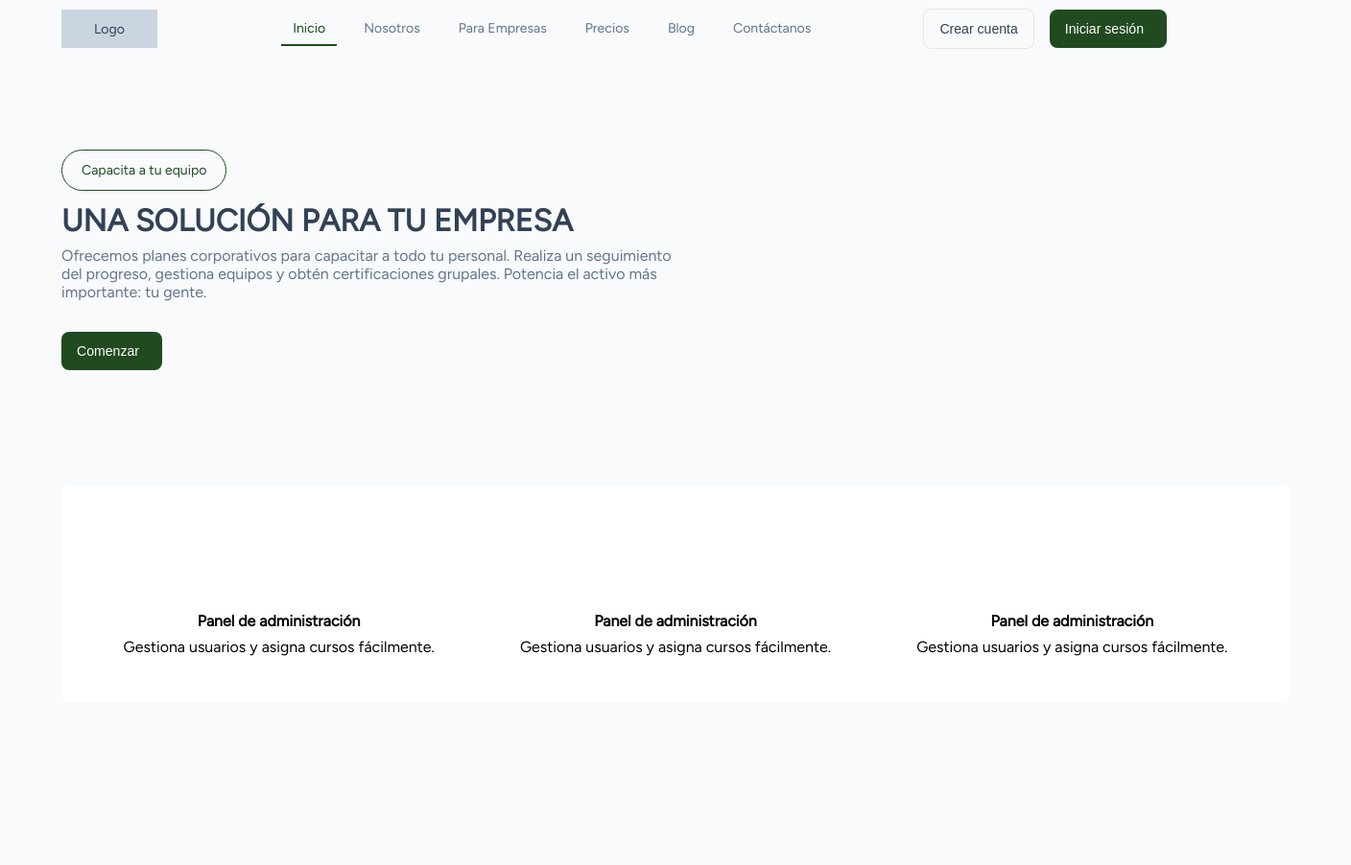
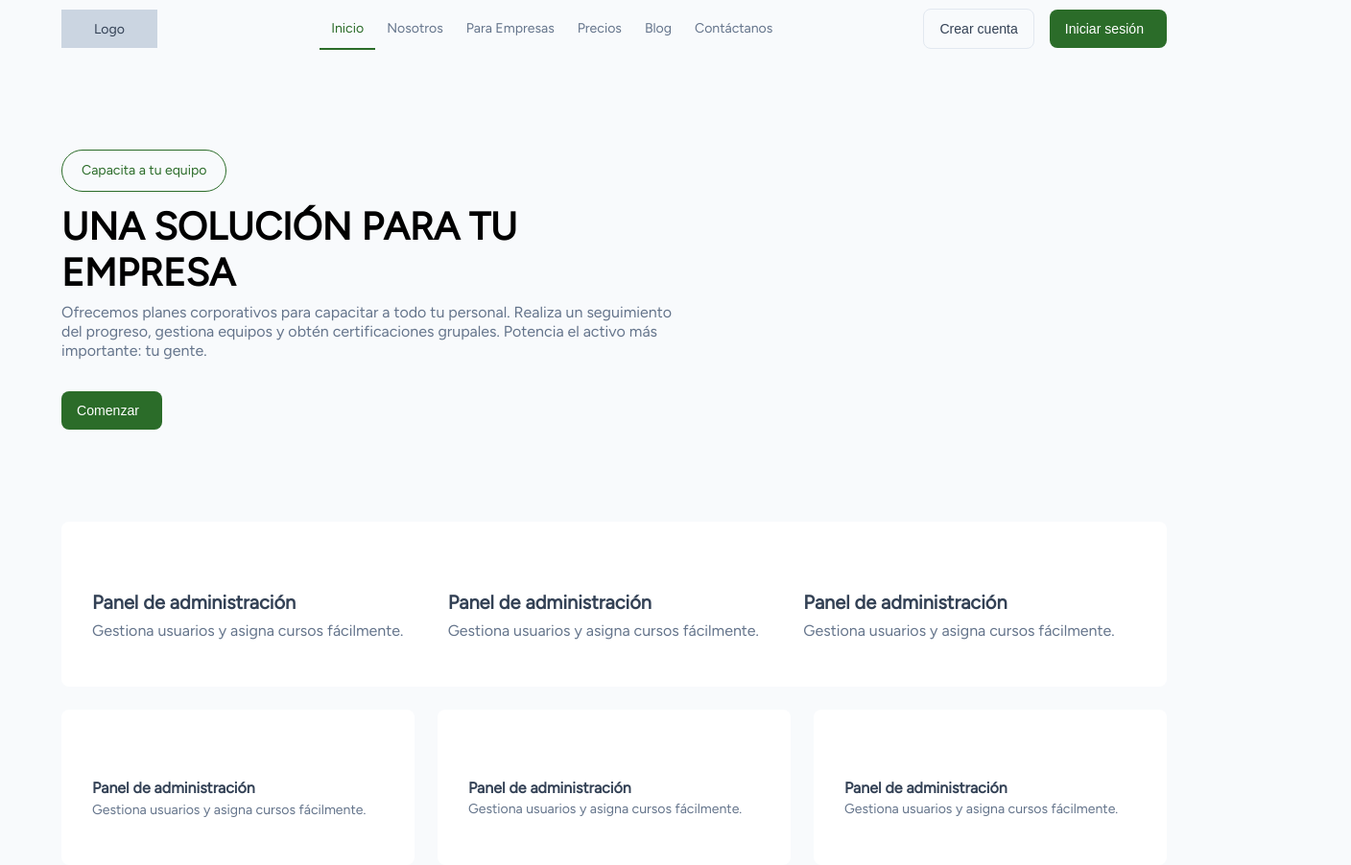
Before and after one commit to AdolfoSepulveda/shiski, a website: page index.html in a window 1280 px wide. Shown: the whole page at 96% size, 1408 px wide, since content can reach past the window. Before the commit the page ends 800 px from the top, so only its background shows below. Drawn offline with Linux system fonts and the light colour scheme; some icons are missing.

Commit message:
agregué las tarjetas, ajusté estilos para hacerlos más escalables y en la barra de navegación hice modificaciones en los items en estado hover y convertí el menú en un menú hamburguesa cuando la pantalla es menor que 1080px

```diff
--- a/index.html
+++ b/index.html
@@ -11,35 +11,71 @@
 </head>
 <body>
   <div class="content-wrapper" style="display: flex; flex-direction: column; gap: var(--spacing-sm); padding-top: var(--spacing-7xl); padding-bottom: var(--spacing-7xl); padding-left: var(--spacing-5xl); padding-right: var(--spacing-5xl);">
-    <p class="text-brand text-small pill-text">Capacita a tu equipo</p>
+    <p class="text-brand small pill-text">Capacita a tu equipo</p>
     <div style="display: flex; flex-direction: column; gap: var(--spacing-xs);">
-    <h1>UNA SOLUCIÓN PARA TU EMPRESA</h1>
-    <p class="text-body text-subtle" >Ofrecemos planes corporativos para capacitar a todo tu personal. Realiza un seguimiento del progreso, gestiona equipos y obtén certificaciones grupales. Potencia el activo más importante: tu gente.</p>
+    <span class="display-40">UNA SOLUCIÓN PARA TU EMPRESA</span>
+    <p class="body text-subtle" >Ofrecemos planes corporativos para capacitar a todo tu personal. Realiza un seguimiento del progreso, gestiona equipos y obtén certificaciones grupales. Potencia el activo más importante: tu gente.</p>
     <button class="btn btn-primary btn-md" style="margin-top: var(--spacing-xl); align-self: flex-start;">Comenzar <i class="iconoir-arrow-right"></i></button>
     </div>
   </div>
 
-      <div style="width: 100%; padding-left: var(--spacing-5xl); padding-right: var(--spacing-5xl);">
-         <div style="background-color: var(--bg-body); border-radius: var(--radius-sm); padding-left: var(--spacing-2xl); padding-right: var(--spacing-2xl); padding-top: var(--spacing-4xl); padding-bottom: var(--spacing-4xl); display: flex; flex-direction: row; gap: var(--spacing-xl); margin-top: var(--spacing-xl); align-items: flex-start;">
-          <div style="display: flex; flex-direction: column; gap: var(--spacing-xl); align-items: center; width: 100%;">
-              <i data-iconoir="ReportColumns" style="width: 60px; height: 60px; color: var(--text-color-brand);"></i>
-              <div class="container" style="display: flex; flex-direction: column; gap: var(--spacing-xs); text-align: center;">
-                <h4 style="color: var(--text-color-default);">Panel de administración</h4>
-                <p style="color: var(--text-color-subtle);">Gestiona usuarios y asigna cursos fácilmente.</p>
+      <div style="padding-left: var(--spacing-5xl); padding-right: var(--spacing-5xl);">
+         <div class="card-container">
+           <div class="card-content">
+             <div class="card-item">
+               <i class="iconoir-report-columns body"></i>
+               <div class="card-text-container" style="gap: var(--spacing-xs);">
+                 <h4 class="text-default">Panel de administración</h4>
+                 <p class=" body text-subtle">Gestiona usuarios y asigna cursos fácilmente.</p>
                </div>
              </div>
-            <div style="display: flex; flex-direction: column; gap: var(--spacing-xl); align-items: center; width: 100%;">
-              <i data-iconoir="ReportColumns" style="width: 60px; height: 60px; color: var(--text-color-brand);"></i>
-              <div class="container" style="display: flex; flex-direction: column; gap: var(--spacing-xs); text-align: center;">
-                <h4 style="color: var(--text-color-default);">Panel de administración</h4>
-                <p style="color: var(--text-color-subtle);">Gestiona usuarios y asigna cursos fácilmente.</p>
+             <!-- Repetir para los otros dos items -->
+              <div class="card-item">
+               <i class="iconoir-report-columns text-body"></i>
+               <div class="card-text-container" style="gap: var(--spacing-xs);">
+                 <h4 class="text-default">Panel de administración</h4>
+                 <p class=" text-body text-subtle">Gestiona usuarios y asigna cursos fácilmente.</p>
                </div>
              </div>
-            <div style="display: flex; flex-direction: column; gap: var(--spacing-xl); align-items: center; width: 100%;">
-              <i data-iconoir="ReportColumns" style="width: 60px; height: 60px; color: var(--text-color-brand);"></i>
-              <div class="container" style="display: flex; flex-direction: column; gap: var(--spacing-xs); text-align: center;">
-                <h4 style="color: var(--text-color-default);">Panel de administración</h4>
-                <p style="color: var(--text-color-subtle);">Gestiona usuarios y asigna cursos fácilmente.</p>
+             <div class="card-item">
+               <i class="iconoir-report-columns text-body"></i>
+               <div class="card-text-container" style="gap: var(--spacing-xs);">
+                 <h4 class="text-default">Panel de administración</h4>
+                 <p class=" text-body text-subtle">Gestiona usuarios y asigna cursos fácilmente.</p>
+               </div>
+             </div>
+           </div>
+         </div>
+        </div>
+        <div class="cards-wrapper" style="padding-left: var(--spacing-5xl); padding-right: var(--spacing-5xl);">
+           <div class="card-content">
+             <div class="card-item">
+               <i class="iconoir-report-columns text-body"></i>
+               <div class="card-text-container" style="gap: var(--spacing-xxs);">
+                 <span class="body bold text-default">Panel de administración</span>
+                 <p class=" small text-subtle">Gestiona usuarios y asigna cursos fácilmente.</p>
+               </div>
+               </div>
+             </div>
+             <!-- Repetir para los otros dos items -->
+              <div class="card-content">
+              <div class="card-item">
+               <i class="iconoir-report-columns text-body"></i>
+               <div class="card-text-container" style="gap: var(--spacing-xxs);">
+                 <span class="text-body bold text-default">Panel de administración</span>
+                 <p class=" text-small text-subtle">Gestiona usuarios y asigna cursos fácilmente.</p>
+               </div>
+              </div>
+             </div>
+             <div class="card-content">
+             <div class="card-item">
+               <i class="iconoir-report-columns text-body"></i>
+               <div class="card-text-container" style="gap: var(--spacing-xxs);">
+                 <span class="text-body bold text-default">Panel de administración</span>
+                 <p class=" text-small text-subtle">Gestiona usuarios y asigna cursos fácilmente.</p>
+               </div>
+               </div>
+             </div>
            </div>
          </div>
         </div>
@@ -48,7 +84,11 @@
   <nav class="navbar">
     <div class="navbar-left">
       <div class="logo-placeholder">Logo</div>
+      <div class="hamburger-menu">
+        <i class="iconoir-menu-scale"></i>
       </div>
+    </div>
+    <div class="menu-wrapper">
       <ul class="menu">
           <li><a href="#" class="menu-item active">Inicio</a></li>
           <li><a href="#" class="menu-item">Nosotros</a></li>
@@ -57,10 +97,21 @@
           <li><a href="#" class="menu-item">Blog</a></li>
           <li><a href="#" class="menu-item">Contáctanos</a></li>
       </ul>
+    </div>
     <div class="navbar-right">
       <button class="btn btn-secondary btn-md">Crear cuenta</button>
       <button class="btn btn-primary btn-md">Iniciar sesión <i class="iconoir-arrow-right"></i></button>
     </div>
   </nav>
+  <script>
+    document.addEventListener('DOMContentLoaded', function() {
+      const hamburgerMenu = document.querySelector('.hamburger-menu');
+      const menuWrapper = document.querySelector('.menu-wrapper');
+
+      hamburgerMenu.addEventListener('click', function() {
+        menuWrapper.classList.toggle('active');
+      });
+    });
+  </script>
 </body>
 </html>
--- a/primitivos.css
+++ b/primitivos.css
@@ -7,10 +7,9 @@
   --brand-400: #6AC266;
   --brand-500: #43A740;
   --brand-600: #328930;
-  --brand-700: #2B6C29;
+  --brand-base: #2B6C29;
   --brand-800: #255625;
   --brand-950: #0D260D;
-  --brand-base: #214A21;
   --error-50: #FEF2F2;
   --error-100: #FEE2E2;
   --error-200: #FECACA;
--- a/styles.css
+++ b/styles.css
@@ -30,9 +30,9 @@
   --bg-error_light: var(--error-50);
   --bg-error_pressed: var(--error-800);
   --bg-onbrand_default: var(--brand-base);
-  --bg-onbrand_hover: var(--brand-800);
+  --bg-onbrand_hover: var(--brand-600);
   --bg-onbrand_light: var(--brand-50);
-  --bg-onbrand_pressed: var(--brand-700);
+  --bg-onbrand_pressed: var(--brand-800);
   --bg-pressed: var(--gris-100);
   --bg-surface: var(--gris-50);
   --bordes-default: var(--gris-200);
@@ -63,9 +63,10 @@ body {
   font-family: 'Figtree', sans-serif;
   width: 100%;
   box-sizing: border-box;
-  max-width: 1980px;
+  max-width: 1600px;
   margin: 0 auto;
   margin-top: 60px; /* Desplaza el contenido hacia abajo para dejar espacio a la barra de navegación */
+  overflow-x: hidden; /* Evita el scroll horizontal */
 }
 
 h1,
@@ -78,6 +79,7 @@ h4 {
 p {
   margin: 0;
 }
+
 
 /* Botones base */
 .btn {
@@ -163,7 +165,6 @@ p {
   margin: 0 auto; /* Centra el menú */
   padding: 0;
   display: flex;
-  gap: var(--spacing-md);
 }
 
 .navbar-left {
@@ -191,7 +192,7 @@ p {
 
 
 .menu-item {
-  padding: var(--spacing-xs) var(--spacing-sm); /* Ajustado el padding para que el fondo se vea en todo el item */
+  padding: var(--spacing-sm) var(--spacing-sm); /* Ajustado el padding para que el fondo se vea en todo el item */
   font-size: var(--small);
   color: var(--texto-subtle);
   background-color: transparent;
@@ -204,11 +205,12 @@ p {
 
 .menu-item:hover {
   color: var(--texto-default);
-  background-color: var(--bg-onbrand_light);
+  background-color: var(--bg-body);
+  border-bottom: 2px solid var(--bordes-default);
 }
 
 .menu-item:active {
-  color: var(--texto-onbrand_default);
+  color: var(--texto-default);
   background-color: var(--bg-onbrand_light);
 }
 
@@ -220,6 +222,63 @@ p {
 
 .navbar-right .btn:first-child {
   margin-right: var(--spacing-md);
+}
+
+.hamburger-menu {
+  display: none;
+  cursor: pointer;
+}
+
+.hamburger-menu i {
+  font-size: 24px;
+  color: var(--texto-onbrand_default);
+}
+
+@media (max-width: 1080px) {
+  .menu-wrapper {
+    display: none;
+    position: fixed;
+    top: 0;
+    left: 0;
+    width: 100%;
+    height: 100%;
+    background-color: rgba(0, 0, 0, 0.5);
+    z-index: 999;
+  }
+
+  .menu-wrapper.active {
+    display: block;
+  }
+
+  .menu {
+    flex-direction: column;
+    width: 0;
+    max-width: 350px;
+    height: 100%;
+    background-color: var(--neutral-color-white);
+    padding: var(--spacing-xl);
+    box-sizing: border-box;
+    overflow-x: hidden;
+    transition: width 0.3s ease-in-out;
+  }
+
+  .menu-wrapper.active .menu {
+    width: 100%;
+  }
+
+  .navbar-right {
+    display: none;
+  }
+
+  .hamburger-menu {
+    display: block;
+  }
+
+  .navbar-left {
+    width: 100%;
+    justify-content: space-between;
+    align-items: center;
+  }
 }
 
 /* Clases de color de texto */
@@ -254,6 +313,10 @@ p {
   margin: 0;
 }
 
+.text-body.bold {
+  font-weight: 600;
+}
+
 .text-small {
   font-size: var(--small);
   margin: 0;
@@ -263,3 +326,166 @@ p {
   font-size: var(--extrasmall);
   margin: 0;
 }
+
+/* Añadir al final del archivo */
+.cards-wrapper {
+  display: flex;
+  gap: var(--spacing-xl);
+  flex-wrap: wrap;
+  width: 100%;
+  box-sizing: border-box;
+  padding-left: var(--spacing-xl);
+  padding-right: var(--spacing-xl);
+  margin-top: var(--spacing-xl);
+}
+.card-container {
+  width: 100%;
+}
+
+.card-content {
+  background-color: var(--bg-body);
+  border-radius: var(--radius-sm);
+  padding: var(--spacing-4xl) var(--spacing-2xl);
+  display: flex;
+  flex-direction: row;
+  flex-wrap: wrap;
+  gap: var(--spacing-xl);
+  flex: 1;
+  min-width: calc(33.33% - var(--spacing-xl));
+  box-sizing: border-box;
+}
+
+.card-item {
+  display: flex;
+  flex-direction: column;
+  gap: var(--spacing-xl);
+  align-items: left;
+  flex: 1;
+  color: var(--texto-onbrand_default);
+  min-width: 0; /* Permite que el elemento se encoja */
+}
+
+.card-icon {
+  display: inline-block;
+  width: 60px;
+  height: 60px;
+}
+
+.iconoir-report-columns::before {
+    width: 60px;
+    height: 60px;
+    display: block;
+}
+
+.card-icon::before {
+  content: ' ';
+  display: block;
+  background: currentColor;
+  mask-size: cover;
+  -webkit-mask-size: cover;
+  width: 1em;
+  height: 1em;
+}
+
+
+
+.card-text-container {
+  display: flex;
+  flex-direction: column;
+  text-align: left;
+}
+
+/* Typography styles based on user's design specifications */
+
+.display-48 {
+  font-kerning: none;
+  font-feature-settings: 'calt' off;
+  font-family: Figtree;
+  font-size: var(--display-48);
+  font-style: normal;
+  font-weight: 700;
+  line-height: 57px; /* 118.75% */
+}
+
+.display-40 {
+  font-kerning: none;
+  font-feature-settings: 'calt' off;
+  font-family: Figtree;
+  font-size: var(--display-40);
+  font-style: normal;
+  font-weight: 700;
+  line-height: 48px; /* 120% */
+}
+
+h1 {
+  font-kerning: none;
+  font-feature-settings: 'calt' off;
+  font-family: Figtree;
+  font-size: var(--h1);
+  font-style: normal;
+  font-weight: 700;
+  line-height: 40px; /* 125% */
+}
+
+h2 {
+  font-kerning: none;
+  font-feature-settings: 'calt' off;
+  font-family: Figtree;
+  font-size: var(--h2);
+  font-style: normal;
+  font-weight: 600;
+  line-height: 32px; /* 114.286% */
+}
+
+h3 {
+  font-kerning: none;
+  font-feature-settings: 'calt' off;
+  font-family: Figtree;
+  font-size: var(--h3);
+  font-style: normal;
+  font-weight: 600;
+  line-height: 28px; /* 116.667% */
+}
+
+h4 {
+  font-kerning: none;
+  font-feature-settings: 'calt' off;
+  font-family: Figtree;
+  font-size: var(--h4);
+  font-style: normal;
+  font-weight: 600;
+  line-height: 24px; /* 120% */
+}
+
+.body {
+  font-kerning: none;
+  font-feature-settings: 'calt' off;
+  font-family: Figtree;
+  font-size: var(--body);
+  font-style: normal;
+  font-weight: 400;
+  line-height: 20px; /* 125% */
+}
+
+.bold {
+  font-weight: 600;
+}
+
+.small {
+  font-kerning: none;
+  font-feature-settings: 'calt' off;
+  font-family: Figtree;
+  font-size: var(--small);
+  font-style: normal;
+  font-weight: 400;
+  line-height: 18px; /* 128.571% */
+}
+
+.extrasmall {
+  font-kerning: none;
+  font-family: Figtree;
+  font-size: var(--extrasmall);
+  font-style: normal;
+  font-weight: 400;
+  line-height: 16px; /* 133.333% */
+}
```
Also changed, not shown: 1 other file. Lines whose indentation alone changed are shown as unchanged.
